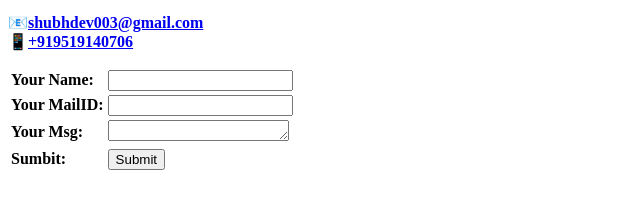
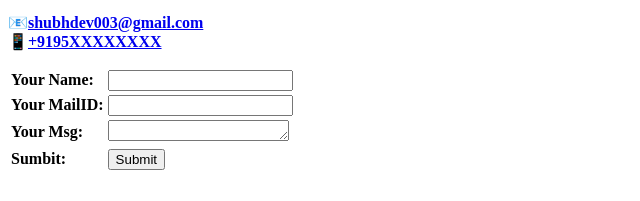
Before and after one commit to shubh2406/cv, a plain HTML site: page contact.html in a window 1280 px wide. Shown: the part 174-375 px from the top of the page, 0-640 px from the left. Drawn offline with Linux system fonts and the light colour scheme.

Commit message:
Update contact.html

```diff
--- a/contact.html
+++ b/contact.html
@@ -16,7 +16,7 @@
   </p>
 
   📧<strong><a href="mailto:shubhdev003@gmail.com" title="Mail me">shubhdev003@gmail.com</a><br>
-   📱<strong><a href="tel:+919519140706" title="Call Me">+919519140706</a></strong>
+   📱<strong><a href="tel:+9195XXXXXXXX" title="Call Me">+9195XXXXXXXX</a></strong>
 
     <p><form action="mailto:shubhdev003@gmail.com" method="post" enctype="text/plain">
        <table>
```
